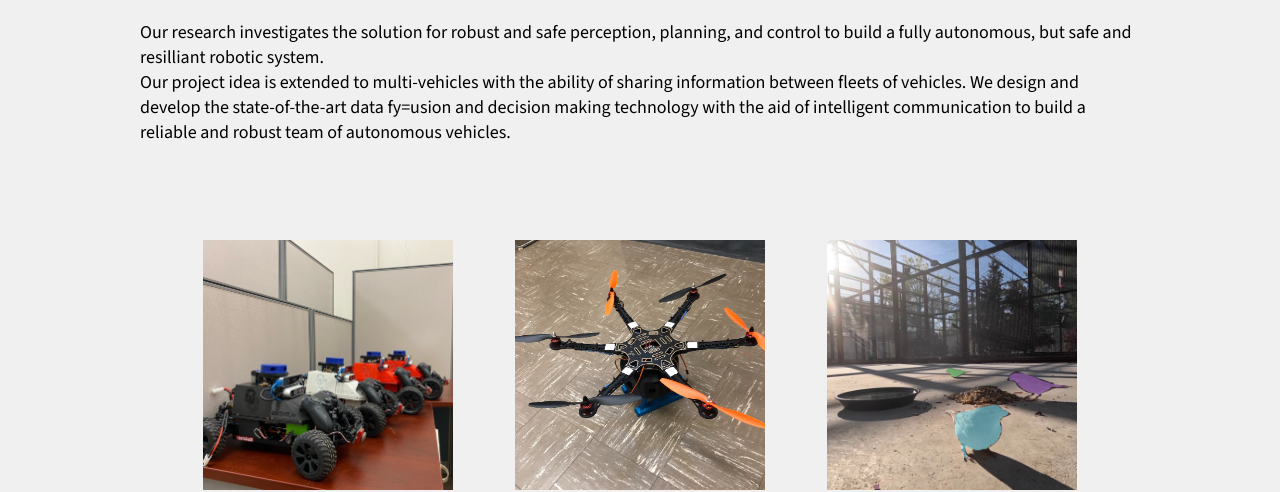
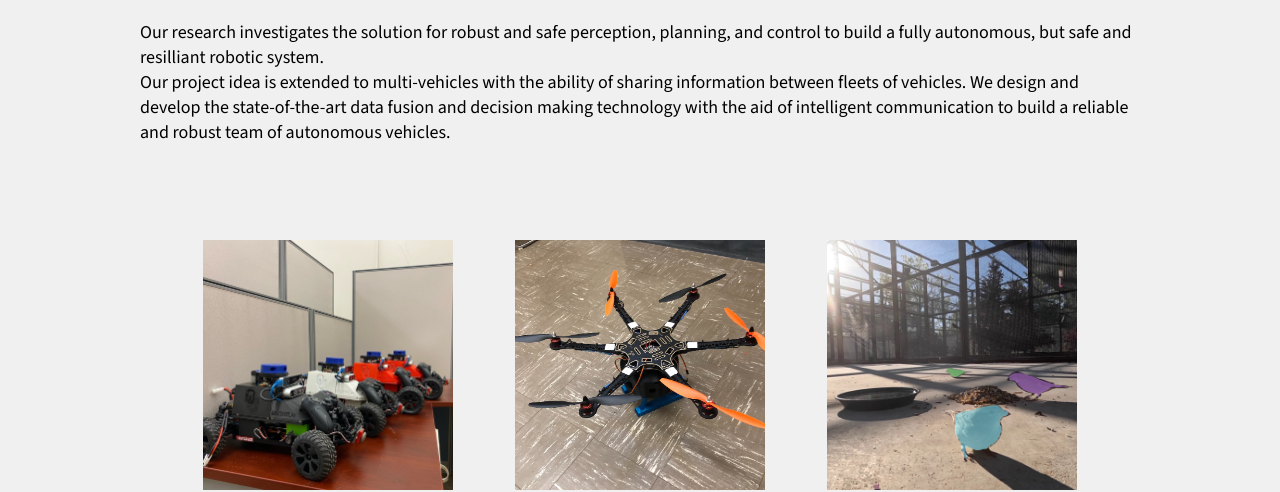
Before and after one commit to airou-lab/website, an Eleventy site: page src/pages/research.html in a window 1280 px wide. Shown: the part 316-808 px from the top of the page. Built offline with nearby package versions, Linux system fonts and the light colour scheme; Eleventy itself is replaced by a stand-in of ours; files that its build step writes are made by us from their sources.

Commit message:
Fixed typo in Research description

```diff
--- a/src/pages/research.html
+++ b/src/pages/research.html
@@ -13,7 +13,7 @@ title: 'Our Research'
     </p>
     <p>
       Our project idea is extended to multi-vehicles
-      with the ability of sharing information between fleets of vehicles. We design and develop the state-of-the-art data fy=usion and decision making technology with the aid of intelligent communication to build a reliable and robust team of autonomous vehicles.
+      with the ability of sharing information between fleets of vehicles. We design and develop the state-of-the-art data fusion and decision making technology with the aid of intelligent communication to build a reliable and robust team of autonomous vehicles.
     </p>
   </section>
   <section>
```
